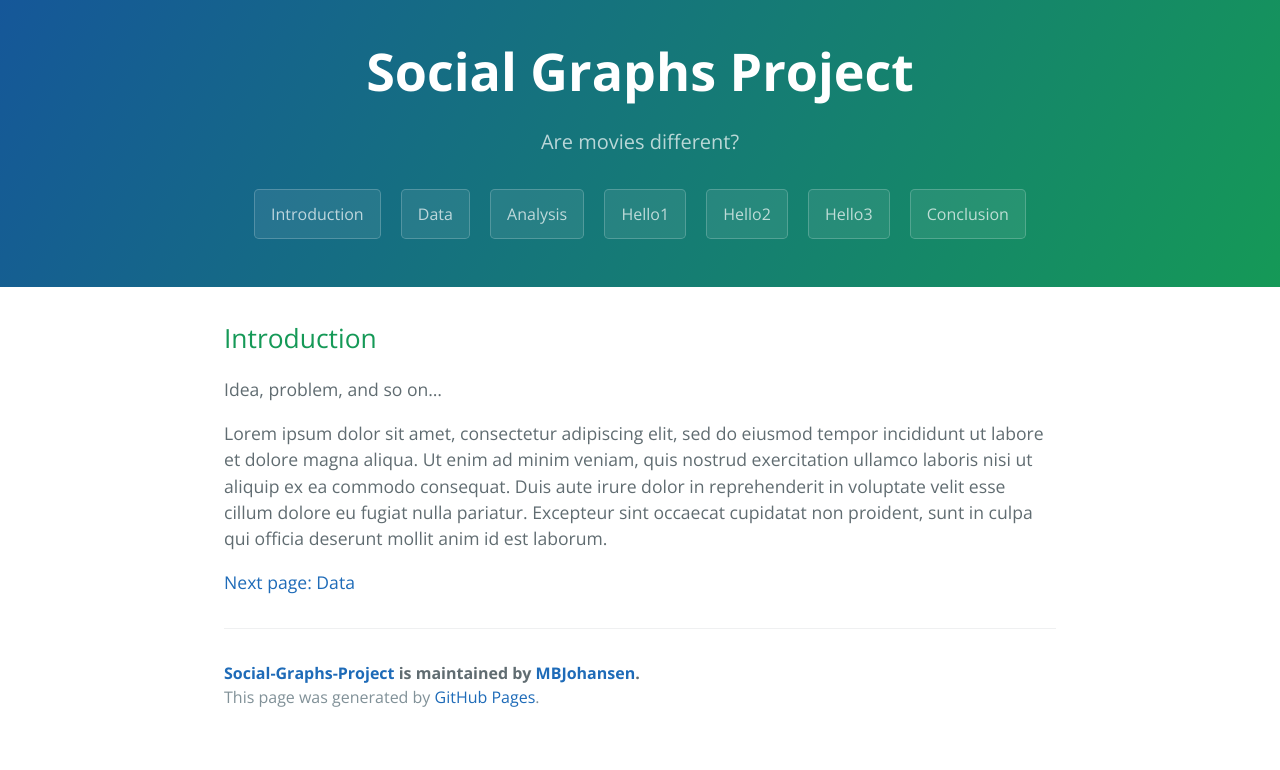
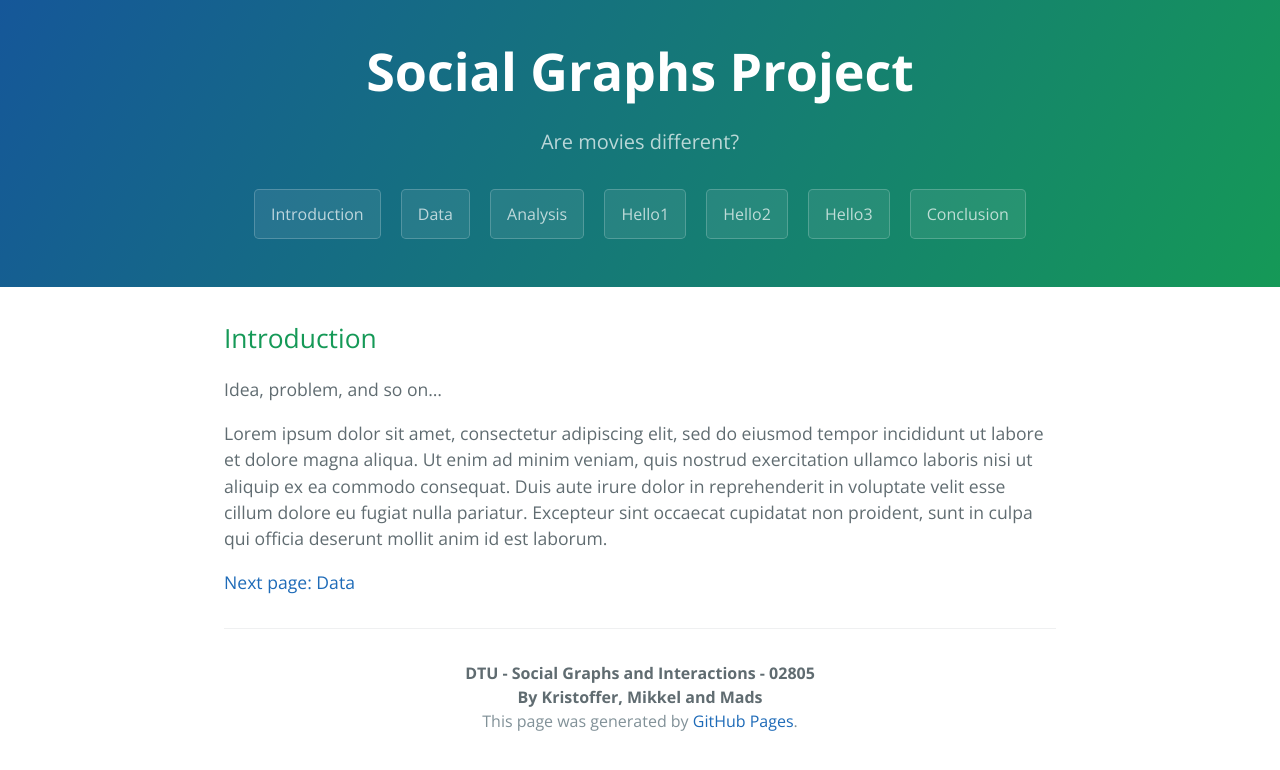
Before and after one commit to MBJohansen/Social-Graphs-Project, a Jekyll site: the page built from docs/index.md, in a window 1280 px wide. Shown: the top 770 px of the page. Built offline with Jekyll 4.4.1, drawn with Linux system fonts in a browser that asks for light colours; our own code applies the rules of GitHub Pages for plain Markdown files.

Commit message:
Website: Footer

```diff
--- a/docs/_layouts/default.html
+++ b/docs/_layouts/default.html
@@ -46,9 +46,11 @@
       {{ content }}
 
       <footer class="site-footer">
-        {% if site.github.is_project_page %}
+        <!-- {% if site.github.is_project_page %}
           <span class="site-footer-owner"><a href="{{ site.github.repository_url }}">{{ site.github.repository_name }}</a> is maintained by <a href="{{ site.github.owner_url }}">{{ site.github.owner_name }}</a>.</span>
-        {% endif %}
+        {% endif %} -->
+        <span class="site-footer-owner">DTU - Social Graphs and Interactions - 02805</span>
+        <span class="site-footer-owner">By Kristoffer, Mikkel and Mads</span>
         <span class="site-footer-credits">This page was generated by <a href="https://pages.github.com">GitHub Pages</a>.</span>
       </footer>
     </main>
--- a/docs/_sass/jekyll-theme-cayman.scss
+++ b/docs/_sass/jekyll-theme-cayman.scss
@@ -351,6 +351,7 @@ a {
 }
 
 .site-footer {
+  text-align: center;
   padding-top: 2rem;
   margin-top: 2rem;
   border-top: solid 1px $hr-border-color;
```
